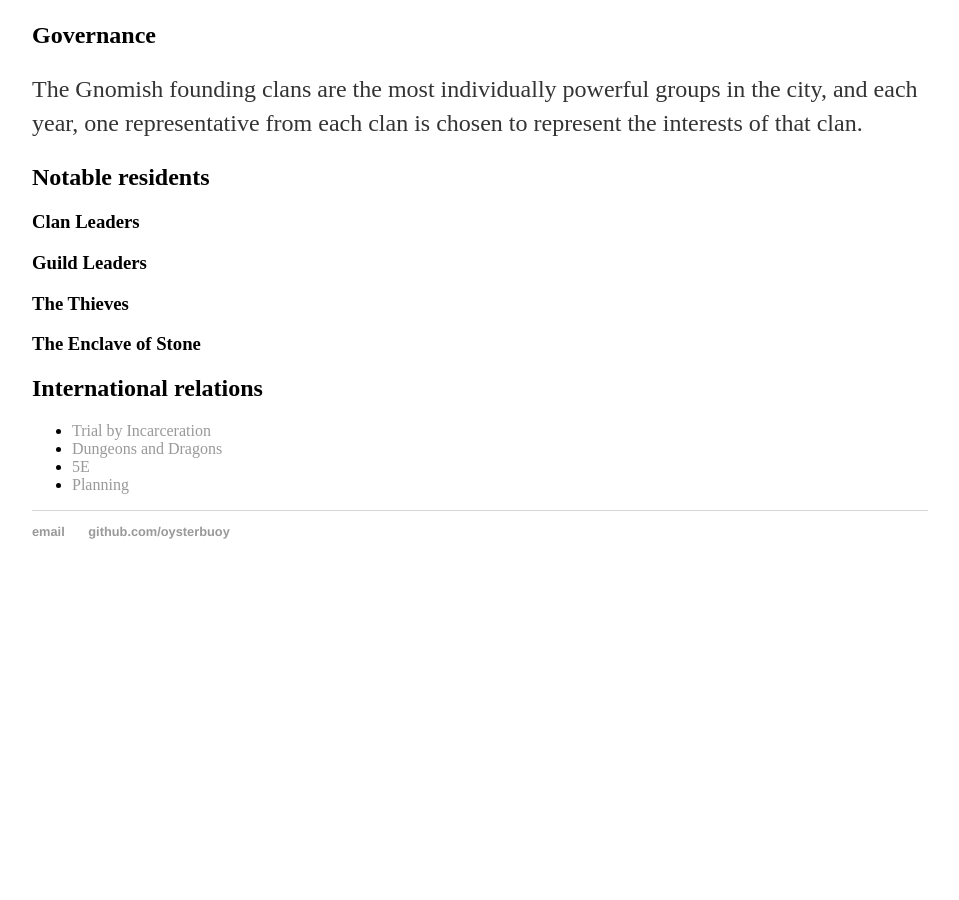
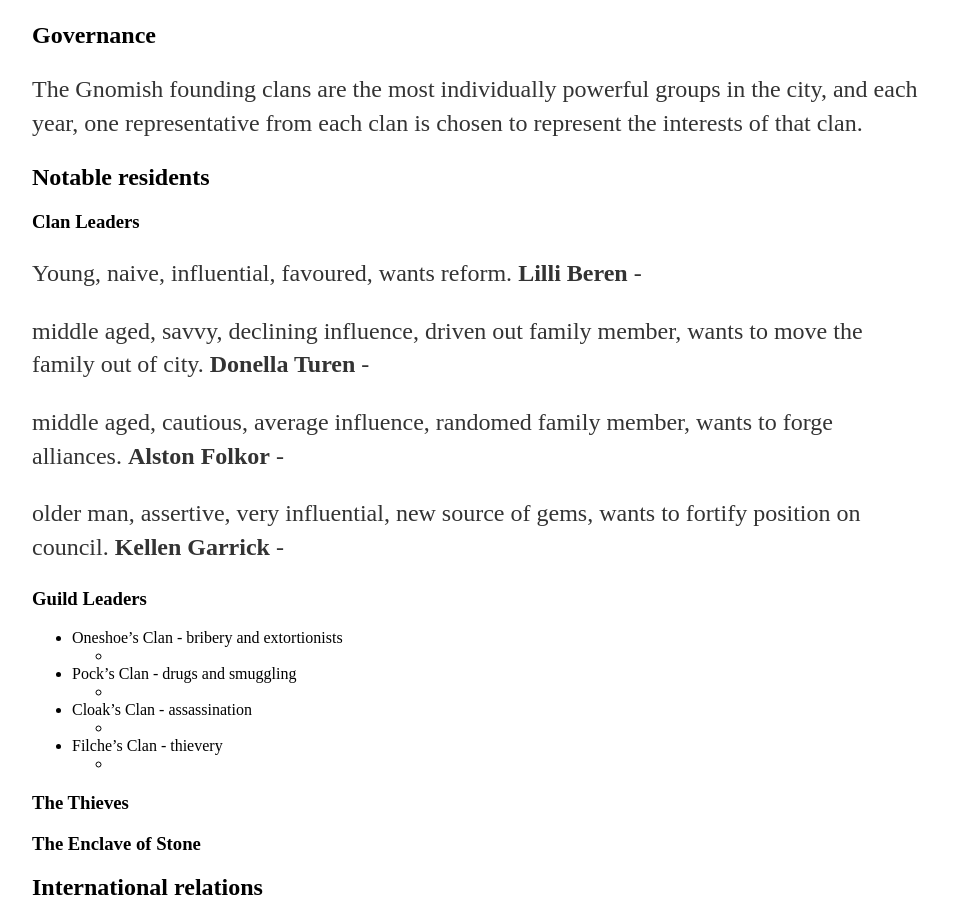
Before and after one commit to OysterBuoy/OysterBuoy.github.io, a Jekyll site: the page built from _posts/2016-11-30-Quaston-city-planning-WiP.md, in a window 1280 px wide and 900 px high, scrolled down 3990 px. Shown: the whole window, without its empty margins (160-1119 px from the left). Built offline with Jekyll 4.4.1, drawn with Linux system fonts in a browser that asks for light colours; before the commit the page ends 4589 px from its top, so only the background shows below that.

Commit message:
Update 2016-11-30-Quaston-city-planning-WiP.md

```diff
--- a/_posts/2016-11-30-Quaston-city-planning-WiP.md
+++ b/_posts/2016-11-30-Quaston-city-planning-WiP.md
@@ -129,9 +129,33 @@ The Gnomish founding clans are the most individually powerful groups in the city
 
 ## Notable residents
 
+
 ### Clan Leaders
 
+Young, naive, influential, favoured, wants reform.
+**Lilli Beren** -
+
+middle aged, savvy, declining influence, driven out family member, wants to move the family out of city.
+**Donella Turen** -
+
+middle aged, cautious, average influence, randomed family member, wants to forge alliances.
+**Alston Folkor** -
+
+older man, assertive, very influential, new source of gems, wants to fortify position on council.
+**Kellen Garrick** -
+
+
 ### Guild Leaders
+
+
+- Oneshoe's Clan - bribery and extortionists
+  -
+- Pock's Clan - drugs and smuggling
+  -
+- Cloak's Clan - assassination
+  -
+- Filche's Clan - thievery
+  -
 
 ### The Thieves
 
```
